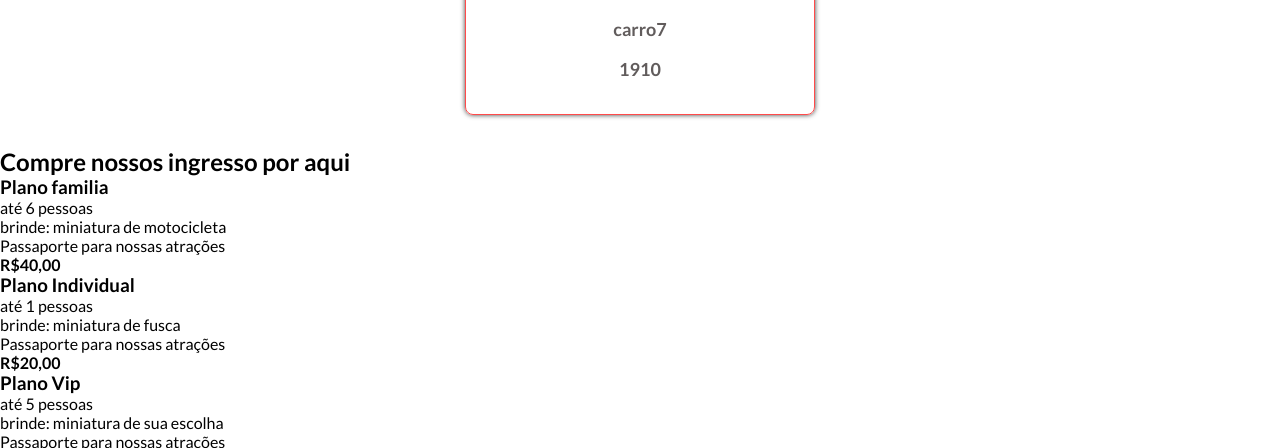
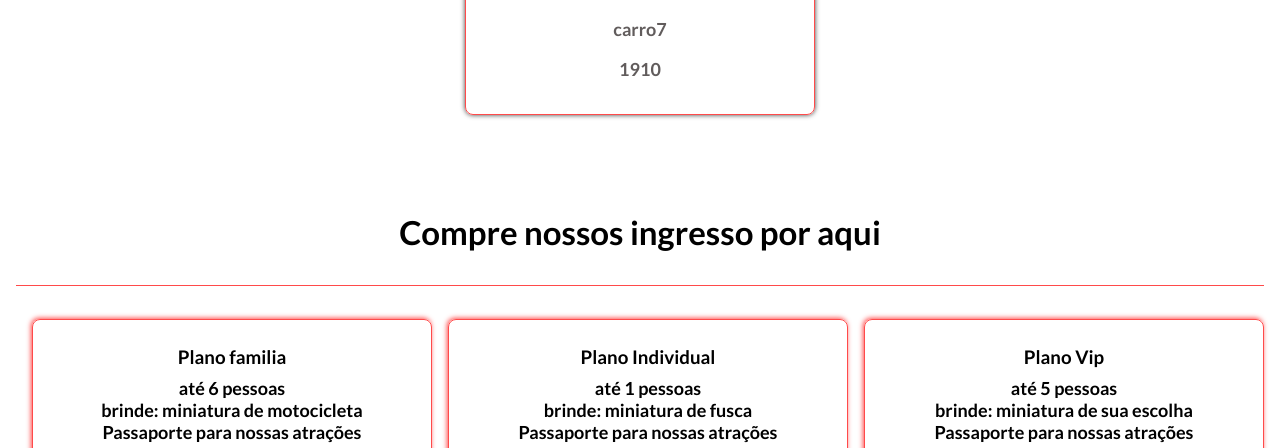
Before and after one commit to DanielAntu/projetoexpocar, a plain HTML site: page index.html in a window 1280 px wide. Shown: the part 2088-2536 px from the top of the page. Drawn offline with nearby package versions, Linux system fonts and the light colour scheme.

Commit message:
Fim do projeto

```diff
--- a/css/style.css
+++ b/css/style.css
@@ -146,6 +146,54 @@ main .banner {
     width: 100%;
 }
 
+/* VALUES */
+.values {
+    display: flex;
+    flex-direction: column;
+    align-items: center;
+    justify-content: center;
+    flex-wrap: wrap;
+    margin: 1em auto;
+    padding: 1em;
+}
+
+.values h2 {
+    padding: 1em;
+    text-align: center;
+}
+
+.plancard {
+    padding: 1em;
+    border: 1px solid var(--color1);
+    margin-bottom: 0.8em;
+    box-shadow: -1px -1px 5px 0px rgba(255, 74, 74, 1);
+    border-radius: 8px;
+    width: 100%;
+    max-width: 400px;
+    text-align: center;
+    flex-wrap: wrap;
+}
+
+.plancard h3 {
+    text-align: center;
+    padding: 0.5em;
+}
+
+.preco {
+    padding: 0.5em;
+    font-size: 25px;
+    color: var(--color3);
+}
+
+.plancard ul li {
+    font-weight: bold;
+    font-size: 18px;
+}
+
+.values ul {
+    list-style: none;
+}
+
 /* FOOTER */
 footer {
     text-align: center;
@@ -235,4 +283,20 @@ footer p {
         max-width: 450px;
         margin: 1em;
     }
+
+    .values {
+        flex-direction: row;
+    }
+
+    .values h2 {
+        width: 100%;
+        font-size: 33px;
+        margin-bottom: 1em;
+        border-bottom: 1px solid var(--color1);
+    }
+
+    .plancard {
+        width: 33.3%;
+        margin-left: 1em;
+    }
 }
--- a/index.html
+++ b/index.html
@@ -43,7 +43,7 @@
             <!-- VALUES -->
             <section class="values">
                 <h2>Compre nossos ingresso por aqui</h2>
-                <div class="family">
+                <div class="family plancard">
                     <h3>Plano familia</h3>
                     <ul>
                         <li>até 6 pessoas</li>
@@ -54,7 +54,7 @@
                         <h4>R$40,00</h4>
                     </div>
                 </div>
-                <div class="individual">
+                <div class="individual plancard">
                     <h3>Plano Individual</h3>
                     <ul>
                         <li>até 1 pessoas</li>
@@ -65,7 +65,7 @@
                         <h4>R$20,00</h4>
                     </div>
                 </div>
-                <div class="vip">
+                <div class="vip plancard">
                     <h3>Plano Vip</h3>
                     <ul>
                         <li>até 5 pessoas</li>
```
